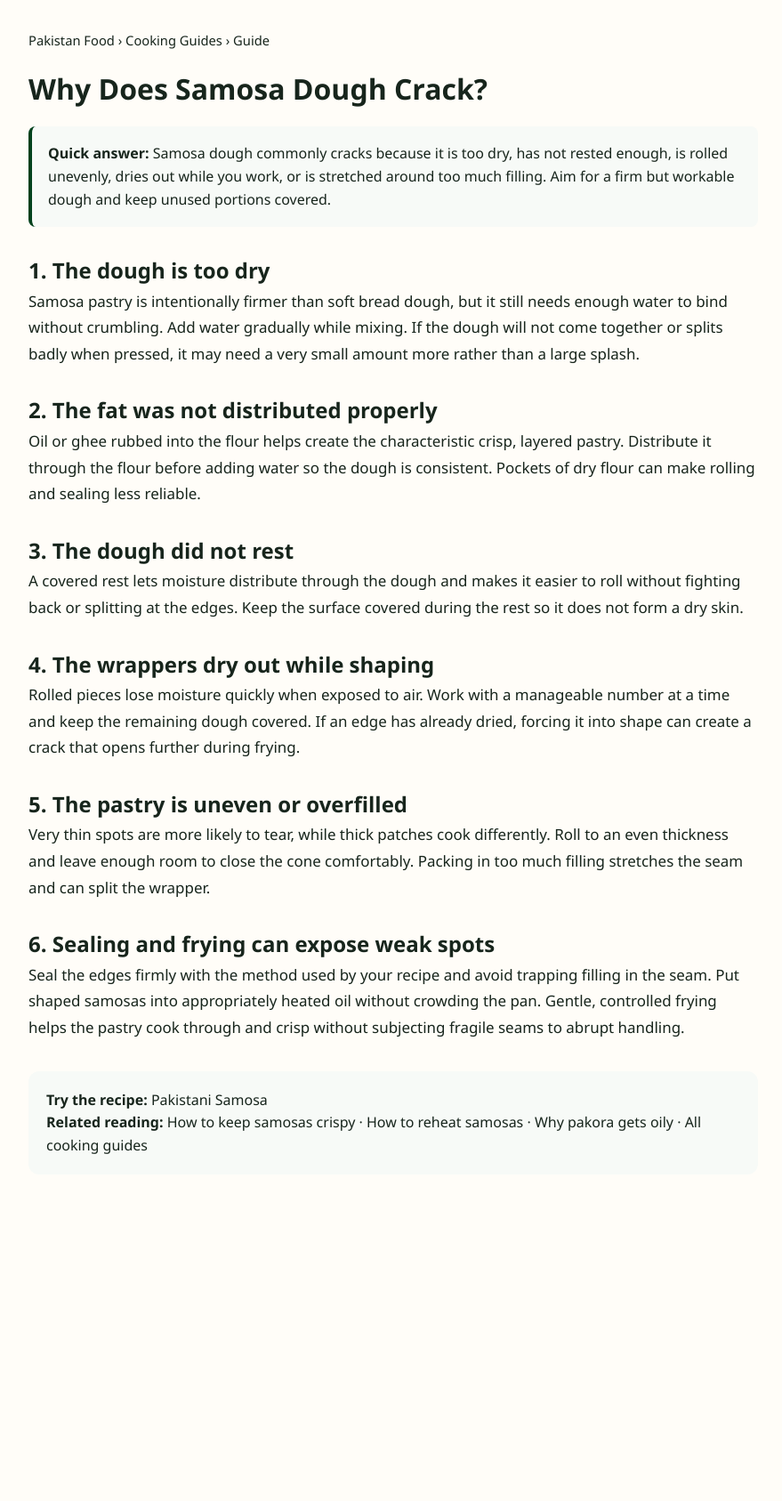
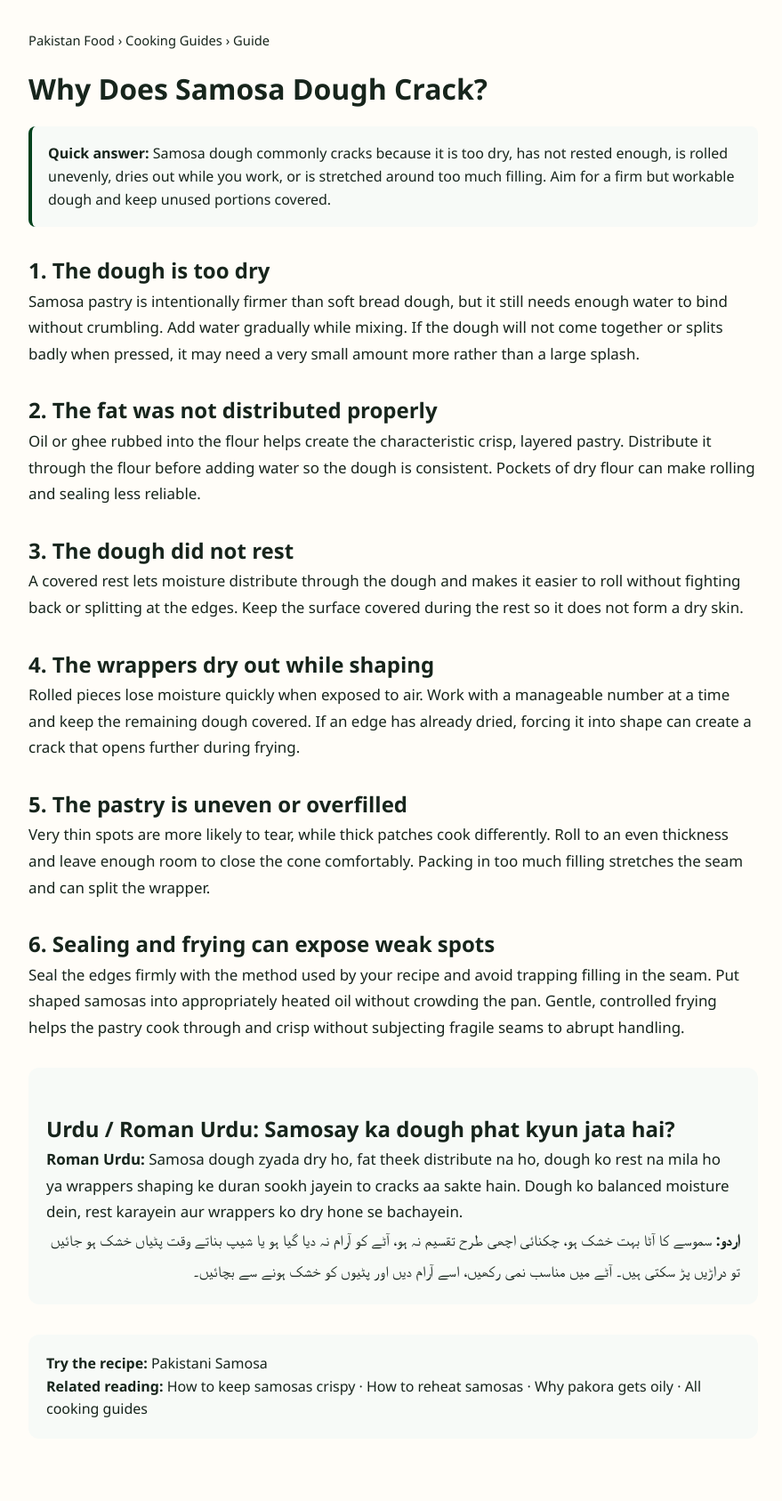
Before and after one commit to manazarali01-hub/pakistan-food, a Jekyll site: the page guides/why-samosa-dough-cracks.html, which Jekyll copies as it is, in a window 1280 px wide. Shown: the whole page at 89% size, without its empty margins (198-1077 px from the left). Built offline with Jekyll 4.4.1, drawn with Linux system fonts in a browser that asks for light colours; before the commit the page ends 1390 px from its top, so only the background shows below that.

Commit message:
Add Urdu and Roman Urdu search coverage

```diff
--- a/guides/why-samosa-dough-cracks.html
+++ b/guides/why-samosa-dough-cracks.html
@@ -4,7 +4,7 @@
 <meta name="robots" content="index,follow,max-image-preview:large"><meta name="theme-color" content="#01411c">
 <link rel="canonical" href="https://pakistanfoodrecipes.top/guides/why-samosa-dough-cracks.html"><link rel="stylesheet" href="../style.css"><link rel="stylesheet" href="../enhancements.css"><link rel="stylesheet" href="../premium.css">
 <script type="application/ld+json">{"@context":"https://schema.org","@type":"Article","headline":"Why Does Samosa Dough Crack? 6 Causes and Fixes","description":"Troubleshoot samosa dough that cracks while rolling, shaping or frying.","mainEntityOfPage":"https://pakistanfoodrecipes.top/guides/why-samosa-dough-cracks.html","publisher":{"@type":"Organization","name":"Pakistan Food","url":"https://pakistanfoodrecipes.top/"}}</script>
-<style>.guide{max-width:860px;margin:0 auto;padding:34px 20px 70px}.guide h1{line-height:1.15}.quick{padding:18px;border-left:4px solid #01411c;background:#f7faf7;border-radius:8px;margin:24px 0}.guide p{font-size:1.06rem;line-height:1.75}.guide h2{margin-top:30px}.crumbs{font-size:.92rem;margin-bottom:24px}.guide-cta{margin-top:34px;padding:20px;background:#f7faf7;border-radius:12px}</style></head>
+<style>.guide{max-width:860px;margin:0 auto;padding:34px 20px 70px}.guide h1{line-height:1.15}.quick{padding:18px;border-left:4px solid #01411c;background:#f7faf7;border-radius:8px;margin:24px 0}.guide p{font-size:1.06rem;line-height:1.75}.guide h2{margin-top:30px}.crumbs{font-size:.92rem;margin-bottom:24px}.guide-cta{margin-top:34px;padding:20px;background:#f7faf7;border-radius:12px}.urdu-box{margin:30px 0;padding:20px;background:#f7faf7;border-radius:12px}.urdu-box [lang="ur"]{font-size:1.08rem;line-height:2;text-align:right;direction:rtl}</style></head>
 <body><main class="guide"><div class="crumbs"><a href="../">Pakistan Food</a> › <a href="./">Cooking Guides</a> › Guide</div><h1>Why Does Samosa Dough Crack?</h1><div class="quick"><strong>Quick answer:</strong> Samosa dough commonly cracks because it is too dry, has not rested enough, is rolled unevenly, dries out while you work, or is stretched around too much filling. Aim for a firm but workable dough and keep unused portions covered.</div>
 <h2>1. The dough is too dry</h2><p>Samosa pastry is intentionally firmer than soft bread dough, but it still needs enough water to bind without crumbling. Add water gradually while mixing. If the dough will not come together or splits badly when pressed, it may need a very small amount more rather than a large splash.</p>
 <h2>2. The fat was not distributed properly</h2><p>Oil or ghee rubbed into the flour helps create the characteristic crisp, layered pastry. Distribute it through the flour before adding water so the dough is consistent. Pockets of dry flour can make rolling and sealing less reliable.</p>
@@ -12,4 +12,5 @@
 <h2>4. The wrappers dry out while shaping</h2><p>Rolled pieces lose moisture quickly when exposed to air. Work with a manageable number at a time and keep the remaining dough covered. If an edge has already dried, forcing it into shape can create a crack that opens further during frying.</p>
 <h2>5. The pastry is uneven or overfilled</h2><p>Very thin spots are more likely to tear, while thick patches cook differently. Roll to an even thickness and leave enough room to close the cone comfortably. Packing in too much filling stretches the seam and can split the wrapper.</p>
 <h2>6. Sealing and frying can expose weak spots</h2><p>Seal the edges firmly with the method used by your recipe and avoid trapping filling in the seam. Put shaped samosas into appropriately heated oil without crowding the pan. Gentle, controlled frying helps the pastry cook through and crisp without subjecting fragile seams to abrupt handling.</p>
+<section class="urdu-box"><h2>Urdu / Roman Urdu: Samosay ka dough phat kyun jata hai?</h2><p><strong>Roman Urdu:</strong> Samosa dough zyada dry ho, fat theek distribute na ho, dough ko rest na mila ho ya wrappers shaping ke duran sookh jayein to cracks aa sakte hain. Dough ko balanced moisture dein, rest karayein aur wrappers ko dry hone se bachayein.</p><p lang="ur"><strong>اردو:</strong> سموسے کا آٹا بہت خشک ہو، چکنائی اچھی طرح تقسیم نہ ہو، آٹے کو آرام نہ دیا گیا ہو یا شیپ بناتے وقت پٹیاں خشک ہو جائیں تو دراڑیں پڑ سکتی ہیں۔ آٹے میں مناسب نمی رکھیں، اسے آرام دیں اور پٹیوں کو خشک ہونے سے بچائیں۔</p></section>
 <div class="guide-cta"><strong>Try the recipe:</strong> <a href="../recipes/pakistani-samosa.html">Pakistani Samosa</a><br><strong>Related reading:</strong> <a href="how-to-keep-samosas-crispy.html">How to keep samosas crispy</a> · <a href="how-to-reheat-samosas.html">How to reheat samosas</a> · <a href="why-pakora-gets-oily.html">Why pakora gets oily</a> · <a href="./">All cooking guides</a></div></main></body></html>
```
